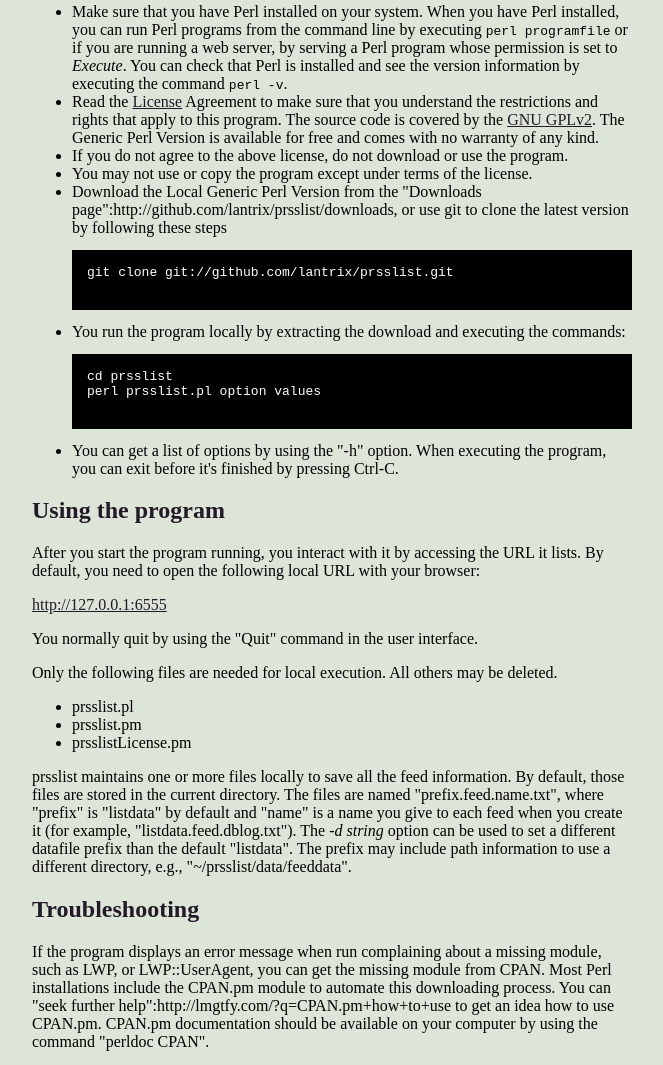
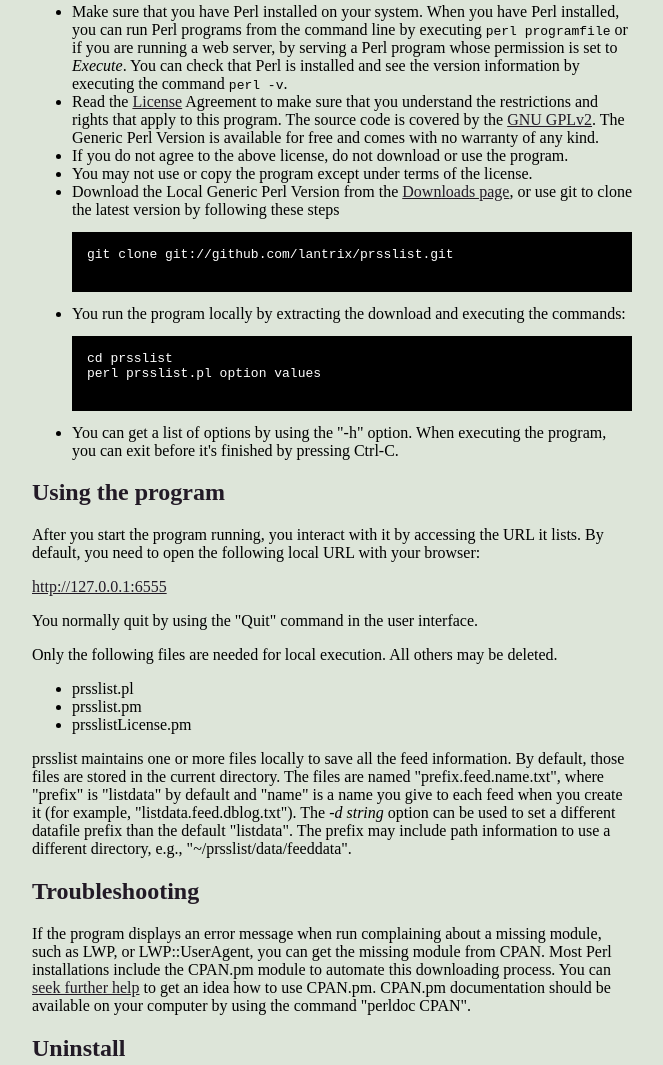
Before and after one commit to lantrix/prsslist, a plain HTML site: page index.html in a window 1280 px wide. Shown: the part 1418-2483 px from the top of the page, without its empty margins (308-971 px from the left). Drawn offline with Linux system fonts and the light colour scheme.

Commit message:
unwikify anchors

```diff
--- a/index.html
+++ b/index.html
@@ -121,7 +121,7 @@
 			<li>Read the <a href="#license">License</a> Agreement to make sure that you understand the restrictions and rights that apply to this program. The source code is covered by the <a href="http://www.gnu.org/licenses/gpl-2.0.txt" title="">GNU GPLv2</a>. The Generic Perl Version is available for free and comes with no warranty of any kind.</li>
 			<li>If you do not agree to the above license, do not download or use the program.</li>
 			<li>You may not use or copy the program except under terms of the license.</li>
-			<li>Download the Local Generic Perl Version from the "Downloads page":http://github.com/lantrix/prsslist/downloads, or use git to clone the latest version by following these steps
+			<li>Download the Local Generic Perl Version from the <a href="http://github.com/lantrix/prsslist/downloads" title="Downloads for lantrix's prsslist - GitHub">Downloads page</a>, or use git to clone the latest version by following these steps
 				<pre>
 git clone git://github.com/lantrix/prsslist.git
 				</pre>
@@ -151,7 +151,7 @@ perl prsslist.pl option values
 
 		<h2>Troubleshooting</h2>
 
-		<p>If the program displays an error message when run complaining about a missing module, such as LWP, or LWP::UserAgent, you can get the missing module from CPAN. Most Perl installations include the CPAN.pm module to automate this downloading process. You can "seek further help":http://lmgtfy.com/?q=CPAN.pm+how+to+use to get an idea how to use CPAN.pm. CPAN.pm documentation should be available on your computer by using the command "perldoc CPAN".</p>
+		<p>If the program displays an error message when run complaining about a missing module, such as LWP, or LWP::UserAgent, you can get the missing module from CPAN. Most Perl installations include the CPAN.pm module to automate this downloading process. You can <a href="http://lmgtfy.com/?q=CPAN.pm+how+to+use" title="Let me google that for you">seek further help</a> to get an idea how to use CPAN.pm. CPAN.pm documentation should be available on your computer by using the command "perldoc CPAN".</p>
 
 		<h2>Uninstall</h2>
 
```
